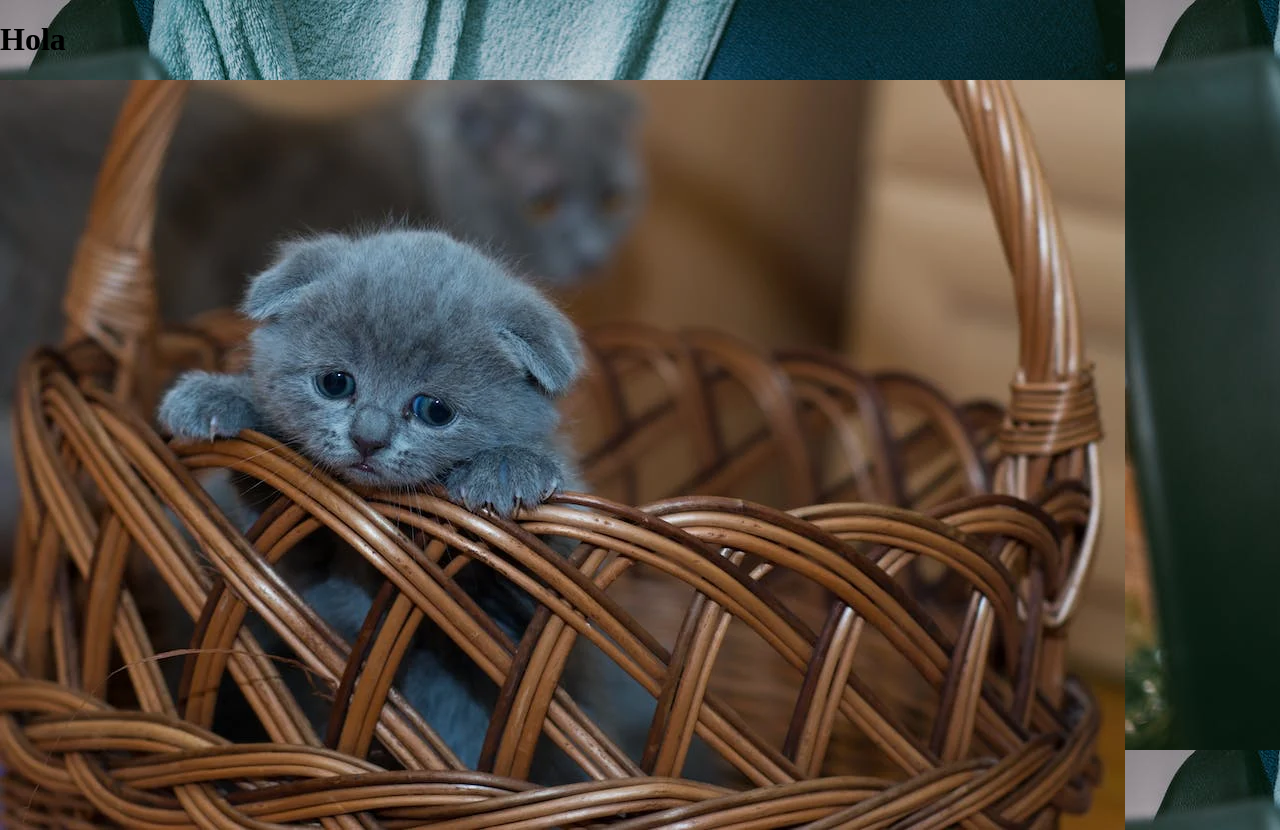
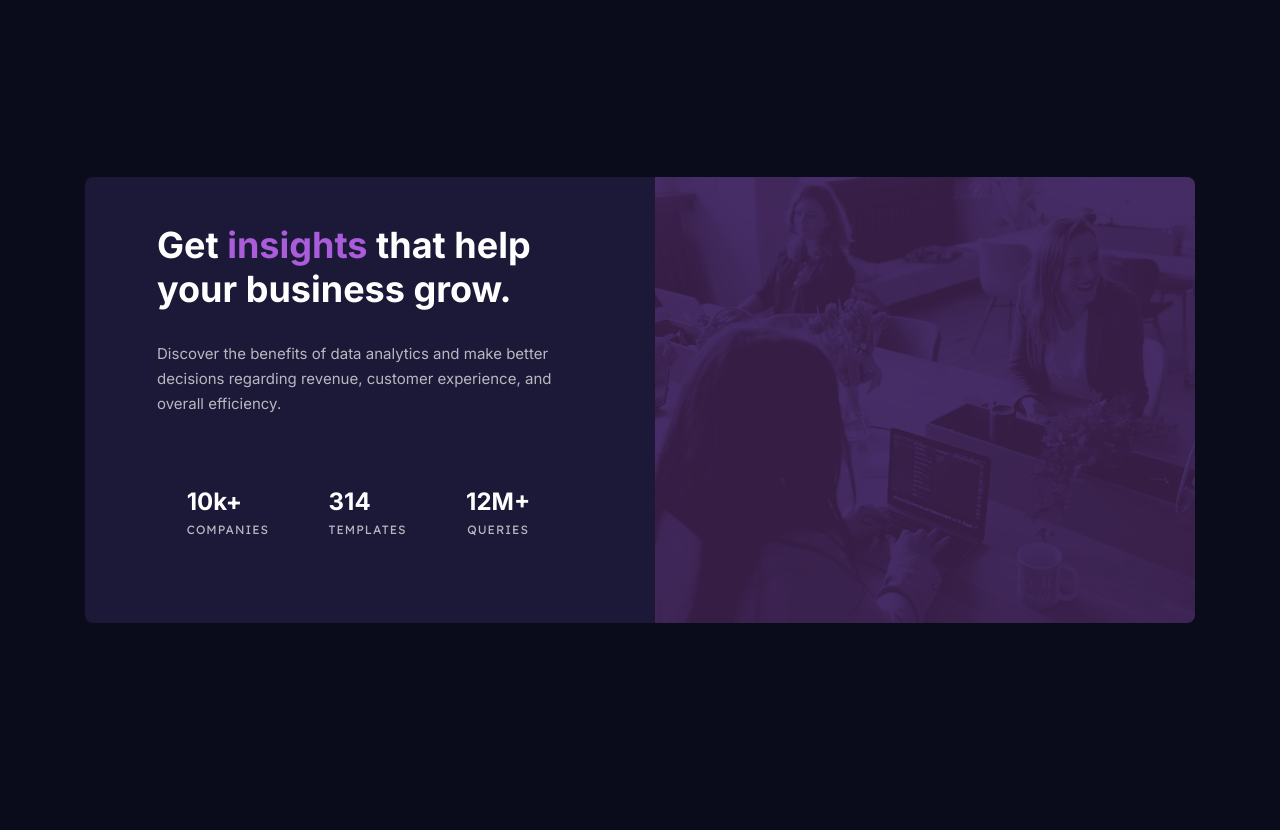
Before and after one commit to sheilitamr/stats-preview-frontendmentor, a website built with Vite: page src/index.html in a window 1280 px wide. After the commit the page ends 800 px from the top, so only its background shows below. Built offline with nearby package versions, Linux system fonts and the light colour scheme; some packages are replaced by stand-ins of ours.

Commit message:
stats-preview frontendmentor terminado

```diff
--- a/src/css/style.css
+++ b/src/css/style.css
@@ -4,6 +4,12 @@
   box-sizing: border-box;
 }
 
+:root {
+  --background-color: #0a0c1c;
+  --card-background: #1b1937;
+  --text-featured: #ab5cdb;
+  --subtext-color: rgba(255, 255, 255, 0.69);
+}
 img {
   max-width: 100%;
   display: block;
@@ -22,6 +28,137 @@ a {
 }
 
 body {
+  margin: 0 auto;
+  display: flex;
+  justify-content: center;
+  align-items: center;
+  min-height: 100vh;
+  font-family: 'Inter', sans-serif;
+  background-color: var(--background-color);
+}
+
+.main-container {
+  width: 327px;
+  background-color: var(--card-background);
+  border-radius: 8px;
+}
+@media screen and (min-width: 768px) {
+  .main-container {
+    display: flex;
+    justify-content: center;
+    flex-direction: row-reverse;
+    width: 1110px;
+  }
+}
+
+.card-image-container {
+  position: relative;
+}
+.card-image-container::after {
+  border-radius: 8px 8px 0 0;
+  content: '';
+  position: absolute;
+  top: 0;
+  left: 0;
+  width: 100%;
+  height: 100%;
+  background-color: #ab5cdb;
+  opacity: 0.3;
+}
+@media screen and (min-width: 768px) {
+  .card-image-container::after {
+    border-radius: 0 8px 8px 0;
+  }
+  .card-image-container {
+    width: 540px;
+    flex-shrink: 0;
+  }
+}
+.card-image {
+  border-radius: 8px 8px 0 0;
+  mix-blend-mode: multiply;
+}
+@media screen and (min-width: 768px) {
+  .card-image {
+    border-radius: 0 8px 8px 0;
+  }
+}
+
+.card-info {
+  padding: 0 31px;
+}
+@media screen and (min-width: 768px) {
+  .card-info {
+    padding: 0;
+    margin: 16px 95px 0 72px;
+  }
+}
+.card-info__title {
+  color: white;
+  text-align: center;
+  font-size: 28px;
+  line-height: 32px;
+}
+
+@media screen and (min-width: 768px) {
+  .card-info__title {
+    font-size: 36px;
+    line-height: 44px;
+    text-align: left;
+  }
+}
+.card-info__feature {
+  color: var(--text-featured);
+}
+
+.card-info__text {
+  color: var(--subtext-color);
+  font-size: 15px;
+  line-height: 25px;
+  font-weight: 400;
+  text-align: center;
+  margin-bottom: 40px;
+}
+
+@media screen and (min-width: 768px) {
+  .card-info__text {
+    text-align: left;
+    margin-bottom: 72px;
+  }
+}
+.card-data {
+  text-align: center;
+  color: white;
+}
+@media screen and (min-width: 768px) {
+  .card-data {
+    display: flex;
+    justify-content: space-around;
+  }
+}
+.card-companies,
+.card-templates,
+.card-queries {
+  margin-bottom: 24px;
+}
+
+.card-data__number {
   margin: 0;
-  background-image: url(../assets/images/sleep-cat.jpeg);
+  font-size: 24px;
+  font-weight: 700;
 }
+@media screen and (min-width: 768px) {
+  .card-data__number {
+    text-align: left;
+    padding: 0;
+    margin-bottom: 2px;
+  }
+}
+.card-data__text {
+  color: var(--subtext-color);
+  font-family: 'Lexend Deca';
+  font-size: 12px;
+  line-height: 25px;
+  letter-spacing: 1px;
+  margin: 0;
+}
--- a/src/index.html
+++ b/src/index.html
@@ -4,12 +4,50 @@
     <meta charset="UTF-8" />
     <link rel="icon" type="image/svg+xml" href="/vite.svg" />
     <meta name="viewport" content="width=device-width, initial-scale=1.0" />
+    <link rel="preconnect" href="https://fonts.googleapis.com" />
+    <link rel="preconnect" href="https://fonts.gstatic.com" crossorigin />
+    <link
+      href="https://fonts.googleapis.com/css2?family=Inter:wght@400;700&family=Lexend+Deca&display=swap"
+      rel="stylesheet"
+    />
     <link rel="stylesheet" href="css/normalize.css" />
     <link rel="stylesheet" href="css/style.css" />
     <title>Vite App</title>
   </head>
   <body>
-    <h1>Hola</h1>
-    <img src="./assets/images/cute-cat.webp" alt="" />
+    <div class="main-container">
+      <div class="card-image-container">
+        <picture>
+          <source media="(min-width:768px )" srcset="assets/images/image-header-desktop.jpg" />
+          <source media="(min-width:360px )" srcset="assets/images/image-header-mobile.jpg" />
+          <img src="assets/images/image-header-mobile.jpg" alt="image mobile" class="card-image" />
+        </picture>
+      </div>
+      <div class="card-info">
+        <h2 class="card-info__title">
+          Get <span class="card-info__feature"> insights </span> that help your business grow.
+        </h2>
+        <p class="card-info__text">
+          Discover the benefits of data analytics and make better decisions regarding revenue, customer experience, and
+          overall efficiency.
+        </p>
+        <div class="card-data">
+          <div class="card-companies">
+            <p class="card-data__number">10k+</p>
+            <p class="card-data__text">COMPANIES</p>
+          </div>
+
+          <div class="card-templates">
+            <p class="card-data__number">314</p>
+            <p class="card-data__text">TEMPLATES</p>
+          </div>
+
+          <div class="card-queries">
+            <p class="card-data__number">12M+</p>
+            <p class="card-data__text">QUERIES</p>
+          </div>
+        </div>
+      </div>
+    </div>
   </body>
 </html>
```
Also changed, not shown: src/assets/images/cute-cat.webp (deleted), src/assets/images/image-header-desktop.jpg (added), src/assets/images/image-header-mobile.jpg (added), src/assets/images/sleep-cat.jpeg (deleted).
